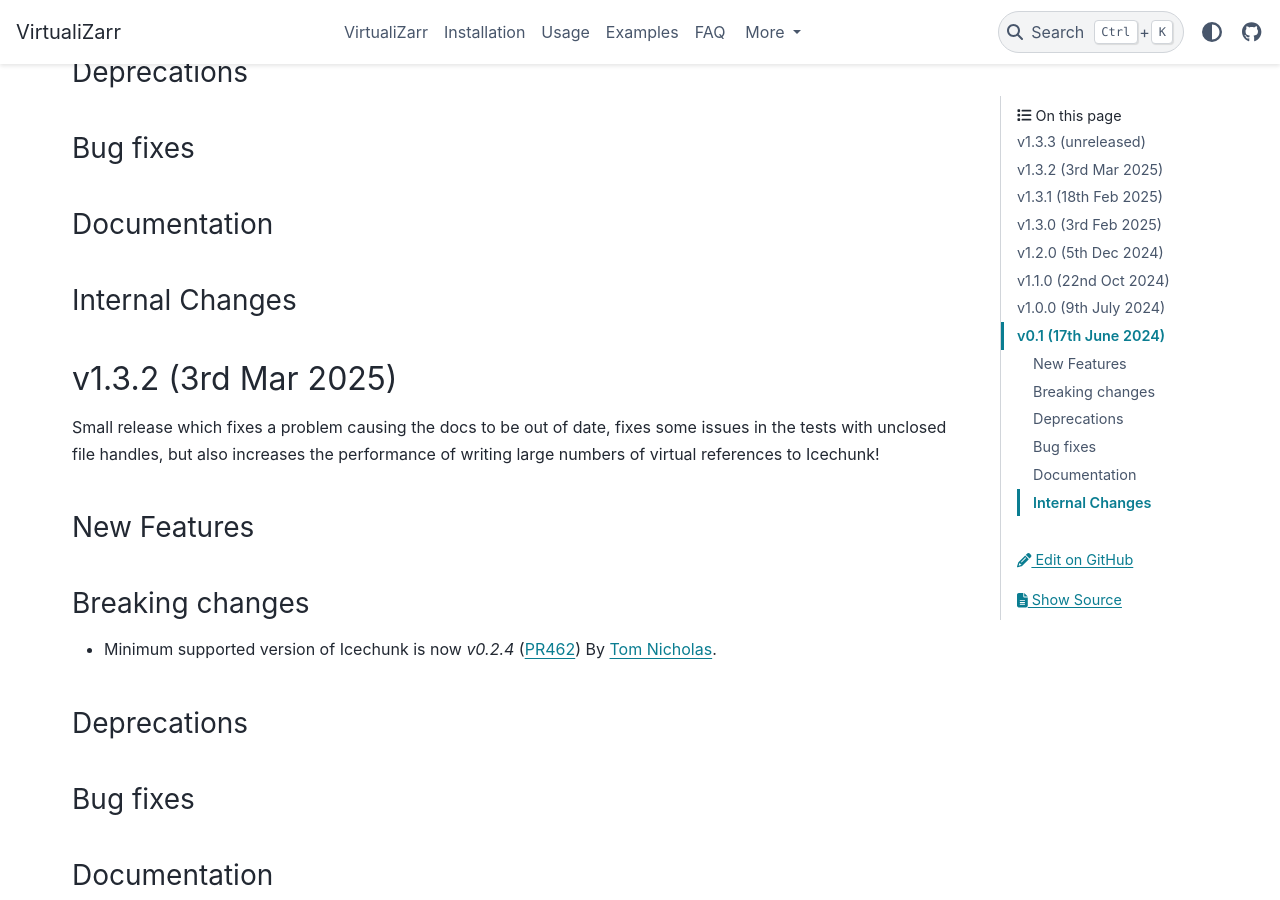
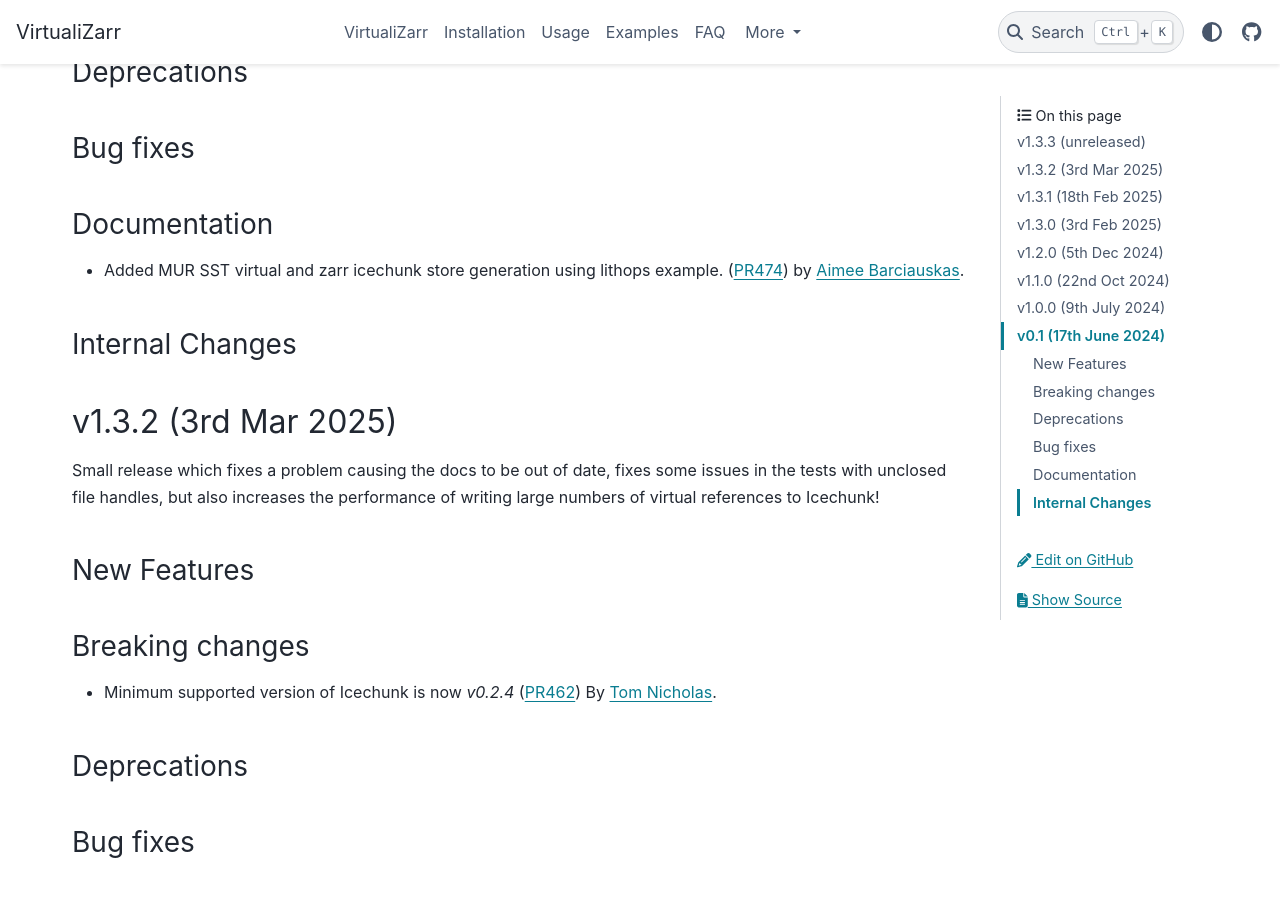
Before and after one commit to zarr-developers/VirtualiZarr, a Sphinx documentation site: the page built from docs/releases.rst, in a window 1280 px wide and 900 px high, scrolled down 414 px. Built offline with Sphinx 7.4.7 and the PyData theme 0.15.4, drawn with Linux system fonts in a browser that asks for light colours.

Commit message:
Add to releases

```diff
--- a/docs/releases.rst
+++ b/docs/releases.rst
@@ -20,6 +20,9 @@
 
 Documentation
 ~~~~~~~~~~~~~
+
+- Added MUR SST virtual and zarr icechunk store generation using lithops example.
+  (:pull:`474`) by `Aimee Barciauskas <https://github.com/abarciauskas-bgse>`_.
 
 Internal Changes
 ~~~~~~~~~~~~~~~~
```
